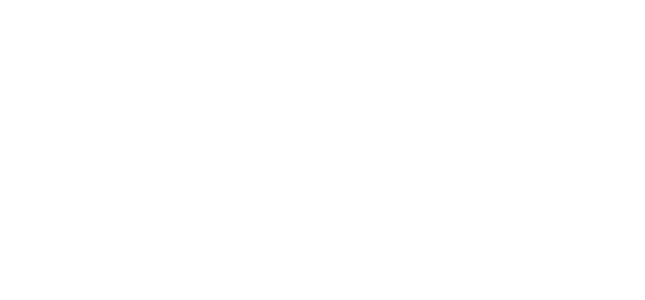
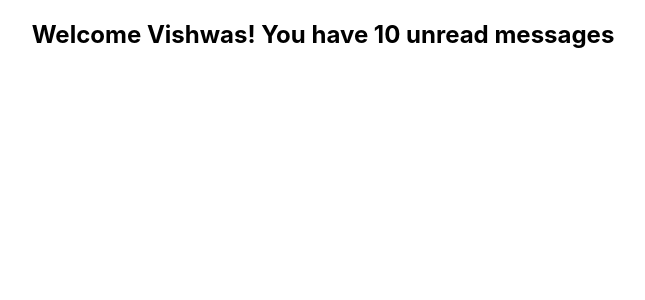
Before and after one commit to Yeonlisa/React-Typescript-tutorial, a React (Create React App) app: page / in a window 1280 px wide. Shown: the top 300 px of the page, without its empty margins (317-962 px from the left). Built offline with nearby package versions, Linux system fonts and the light colour scheme.

Commit message:
Typing Props

```diff
--- a/src/App.tsx
+++ b/src/App.tsx
@@ -1,9 +1,10 @@
 import './App.css';
+import { Greet } from './components/Greet';
 
 function App() {
   return (
     <div className="App">
-
+      <Greet name='Vishwas' />
     </div>
   );
 }
--- /dev/null
+++ b/src/components/Greet.tsx
@@ -0,0 +1,11 @@
+type GreetProps = {
+    name: string
+}
+
+export const Greet = (props: GreetProps) => {
+    return (
+        <div>
+            <h2>Welcome {props.name}! You have 10 unread messages</h2>
+        </div>
+    )
+}
```
